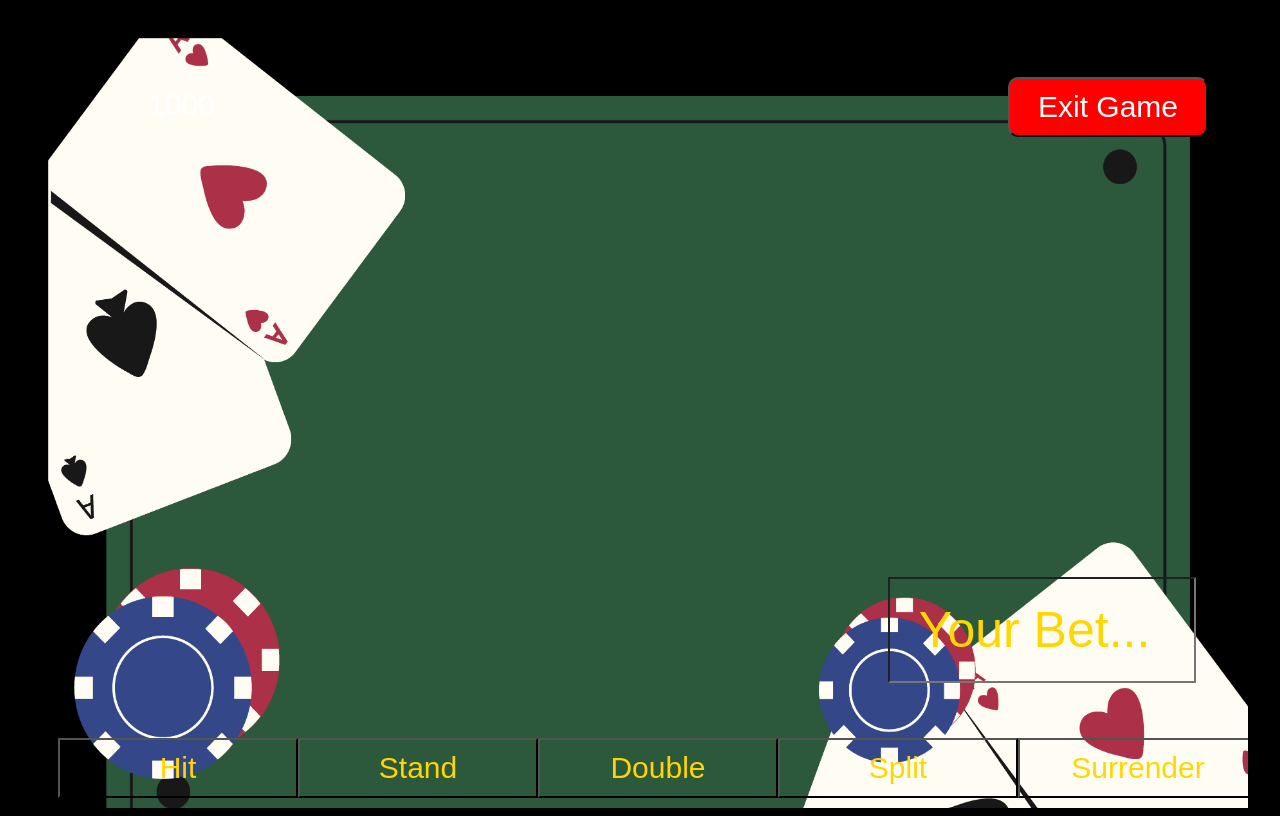
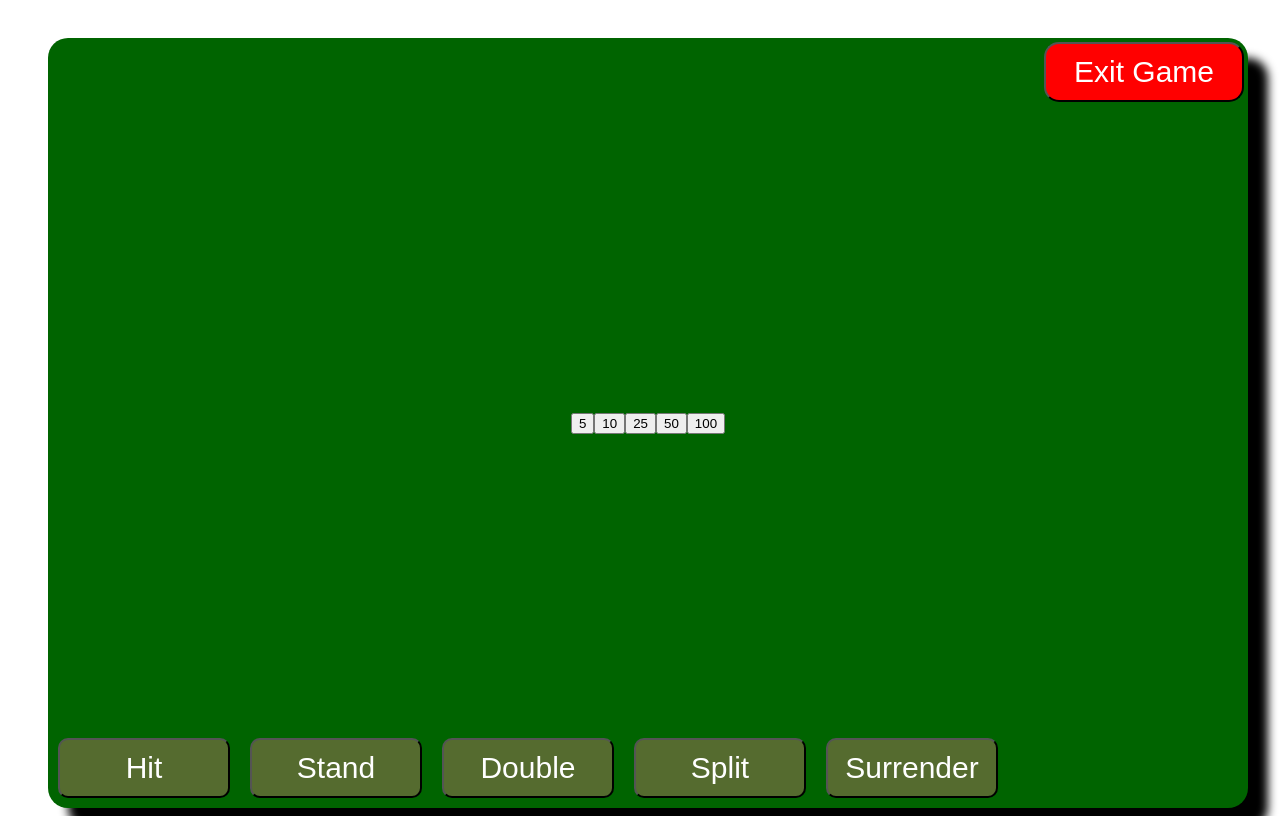
Before and after one commit to hugopobil/blackjack, a plain HTML site: page index.html in a window 1280 px wide. Both pictures are taken after a click on the button "New Game". Drawn offline with Linux system fonts and the light colour scheme.

Commit message:
new layout

```diff
--- a/src/game.js
+++ b/src/game.js
@@ -14,11 +14,11 @@ class Game {
     start() {
 
         // input for bets
-        const numericInput = document.createElement("input");
-        numericInput.type = "number";
-        numericInput.id = "betInput";
-        numericInput.placeholder = "Your Bet...";
-        this.container.appendChild(numericInput);
+        // const numericInput = document.createElement("input");
+        // numericInput.type = "number";
+        // numericInput.id = "betInput";
+        // numericInput.placeholder = "Your Bet...";
+        // this.container.appendChild(numericInput);
 
         const playerControls = document.createElement("div")
         playerControls.id = "player-controls"
@@ -55,16 +55,36 @@ class Game {
         this.container.appendChild(exitButton)
 
         // visualizacion en la pantalla de juego del cash del player
-        const playerCash = document.createElement("div")
-        playerCash.textContent = this.player.cash
-        playerCash.id = "player-cash"
-        this.container.appendChild(playerCash)
+        // const playerCash = document.createElement("div")
+        // playerCash.textContent = this.player.cash
+        // playerCash.id = "player-cash"
+        // this.container.appendChild(playerCash)
+
+        const chips_stack = document.createElement("div")
+        chips_stack.id = "chips-stack"
+        this.container.appendChild(chips_stack)
+
+        const chips = [5, 10, 25, 50, 100]
+
+        for (let chip of chips) {
+            let chipsbutton = document.createElement("button")
+            chipsbutton.id = `chips_${chip}`
+            chipsbutton.textContent = `${chip}`
+            chipsbutton.className = `$chip-${chip}`
+            chips_stack.appendChild(chipsbutton)
+        }
+
+
 
 
         exitButton.addEventListener("click", () => {
             window.location.reload()
         });
 
+        hitButton.addEventListener("click", () => {
+            console.log("player will recive two cards")
+        });
+
 
     }
 }
--- a/src/index.js
+++ b/src/index.js
@@ -71,7 +71,7 @@ window.addEventListener("load", () => {
   const welcomeMessage = document.createElement("div")
   const quote = document.createElement("div")
 
-  welcomeMessage.textContent = "Welcome to BlackJack!"
+  welcomeMessage.textContent = "Welcome to Iron-Jack!"
   welcomeMessage.id = "welcome-message-intro"
 
   quote.textContent = new Quote().generate()
--- a/styles/style.css
+++ b/styles/style.css
@@ -6,7 +6,7 @@ body {
   justify-content: center;
   font-family: "Andale Mono", sans-serif;
   font-weight: lighter;
-  background-color: black;
+  background-color: white;
   background-size: 100% 100%;
   animation: gradient 15s ease infinite;
   flex-direction: column;
@@ -16,15 +16,18 @@ body {
   overflow: hidden;
   width: 1000px;
   height: 700px;
-  background: url("../img/inicio.png") no-repeat;
+  /*background: url("../img/inicio.png") no-repeat;*/
   background-size: cover;
   position: relative;
   box-shadow: 20px 20px 10px black;
   padding: 50px 100px;
-  align-items: start;
+  align-items: center;
   display: flex;
   flex-direction: column;
   margin-top: 30px;
+  justify-content: center;
+  background-color: darkgreen;
+  border-radius: 20px;
 }
 
 #creators-credits {
@@ -44,25 +47,28 @@ body {
   color: white;
   font-size: 40px;
   position: relative;
-  margin-bottom: 70px;
-  margin-top: 250px;
+  margin: 100px 0;
+  width: 100%;
+  text-align: center;
 }
 
 #quote-intro {
   color: white;
-  font-size: 20px;
   position: relative;
-  margin-bottom: 60px;
+  width: 100%;
+  text-align: center;
+  margin-bottom: 30px;
+  font-size: 15px;
 }
 
 #bj-board .button-intro {
-  background: darkgreen;
+  background: green;
   cursor: pointer;
   margin-top: 30px;
   width: 320px;
   padding: 10px;
   color: white;
-  border-radius: 10px;
+  border-radius: 15px;
   font-size: 30px;
   text-align: center;
   font-weight: lighter;
@@ -70,7 +76,7 @@ body {
 }
 
 #bj-board .button-intro:hover {
-  background-color: green;
+  background-color: lightgreen;
   transition: 0.7s;
 }
 
@@ -110,35 +116,10 @@ body {
   color: white;
 }
 
-.playerButton {
-  height: 100%;
-  width: 100%;
-  font-size: 30px;
-  color: gold;
-  background: none;
-}
-
-#betInput {
-  height: 100px;
-  width: 300px;
-  font-size: 50px;
-  position: absolute;
-  left: 70%;
-  top: 70%;
-  color: gold;
-  background: none;
-  text-align: center;
-}
-
-::placeholder {
-  color: gold;
-}
-
 #player-controls {
   position: absolute;
-  bottom: 0;
-  padding: 10px;
-  width: 100%;
+  bottom: 10px;
+  width: 80%;
   height: 60px;
   left: 0;
   display: flex;
@@ -147,24 +128,50 @@ body {
   row-gap: normal;
 }
 
+.playerButton {
+  height: 100%;
+  width: 100%;
+  font-size: 30px;
+  color: white;
+  background: darkolivegreen;
+  border-radius: 10px;
+  margin: 0 10px;
+}
+
+/*#betInput {*/
+/*  height: 100px;*/
+/*  width: 300px;*/
+/*  font-size: 50px;*/
+/*  position: absolute;*/
+/*  left: 70%;*/
+/*  top: 70%;*/
+/*  color: gold;*/
+/*  background: none;*/
+/*  text-align: center;*/
+/*}*/
+
+::placeholder {
+  color: gold;
+}
+
 #exitButton {
   position: absolute;
   height: 60px;
   width: 200px;
-  top: 5%;
-  left: 80%;
+  top: 4px;
+  left: 83%;
   font-size: 30px;
   color: white;
   background-color: red;
-  border-radius: 10px;
+  border-radius: 15px;
 }
 
-#player-cash {
-  height: 100px;
-  width: 100px;
-  color: white;
-  font-size: 30px;
-}
+/*#player-cash {*/
+/*  height: 100px;*/
+/*  width: 100px;*/
+/*  color: white;*/
+/*  font-size: 30px;*/
+/*}*/
 
 
 .card {
@@ -218,3 +225,9 @@ body {
   top: auto;
   left: auto;
 }
+
+#chips-stack {
+  display: flex;
+  flex-direction: row;
+  position: absolute;
+}
```
